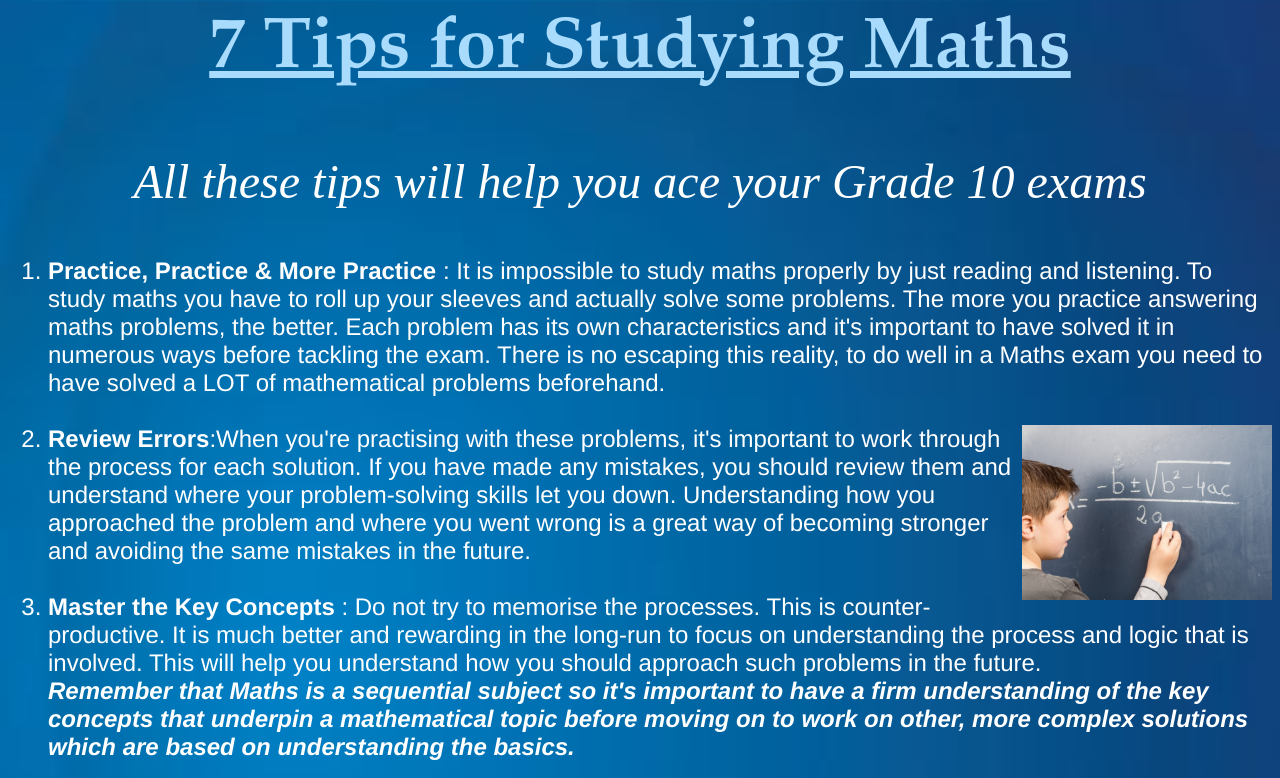
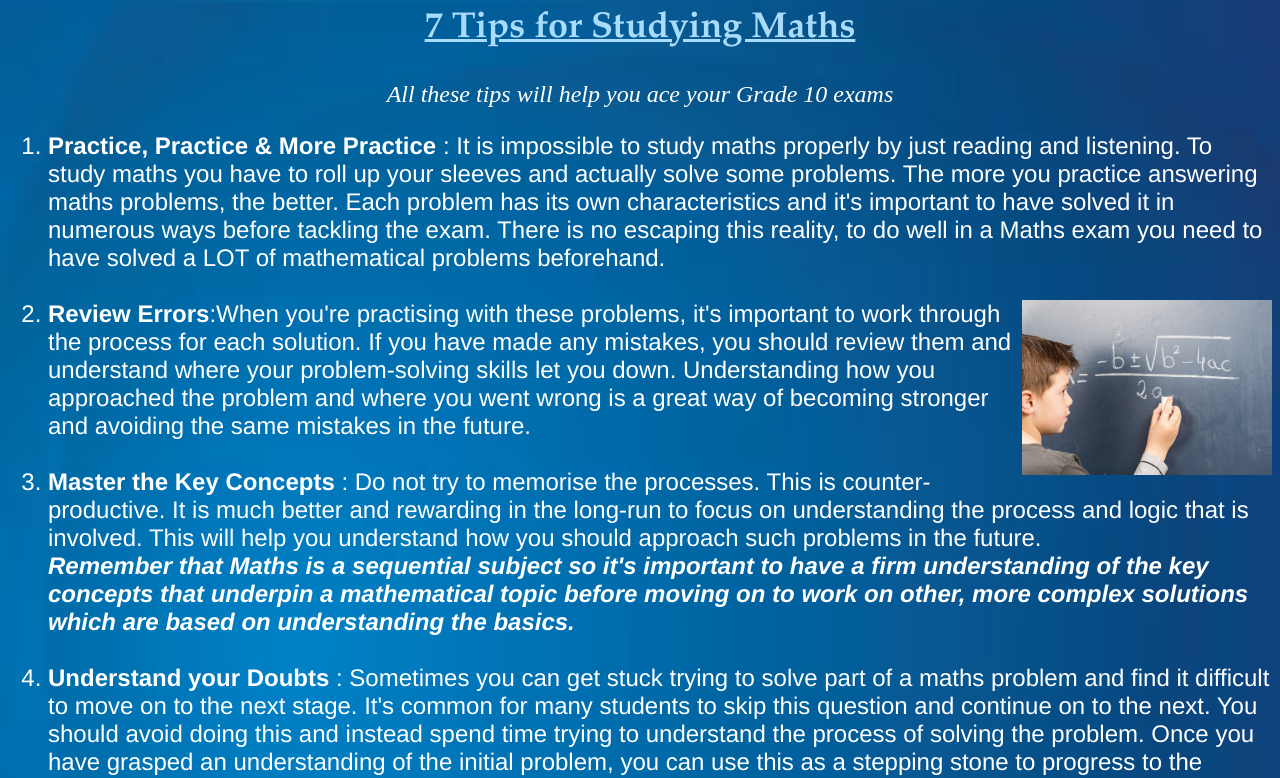
Before and after one commit to aryasuneesh/LHD-Build-2022-Challenges, a plain HTML site: page giftproj/tips.html in a window 1280 px wide. Shown: the top 778 px of the page. Drawn offline with Linux system fonts and the light colour scheme.

Commit message:
minor changes

```diff
--- a/giftproj/tips.html
+++ b/giftproj/tips.html
@@ -17,9 +17,9 @@ Tips
 </style>
 
 <body>
-<font face="Palatino Linotype" color="#a9dcfc" size="7"><center><u><h2>  7 Tips for Studying Maths</center></u></font>
+<font face="Palatino Linotype" color="#a9dcfc" size="5"><center><u><h2>  7 Tips for Studying Maths</center></u></font>
 
-<font face="Algerian" size="8" color="#ffffff">
+<font face="Algerian" size="5" color="#ffffff">
 <p align = center><i> All these tips will help you ace your Grade 10 exams</i></p> </font>
 
 <font face="Helvetica" size="5" color="#ffffff">
```
